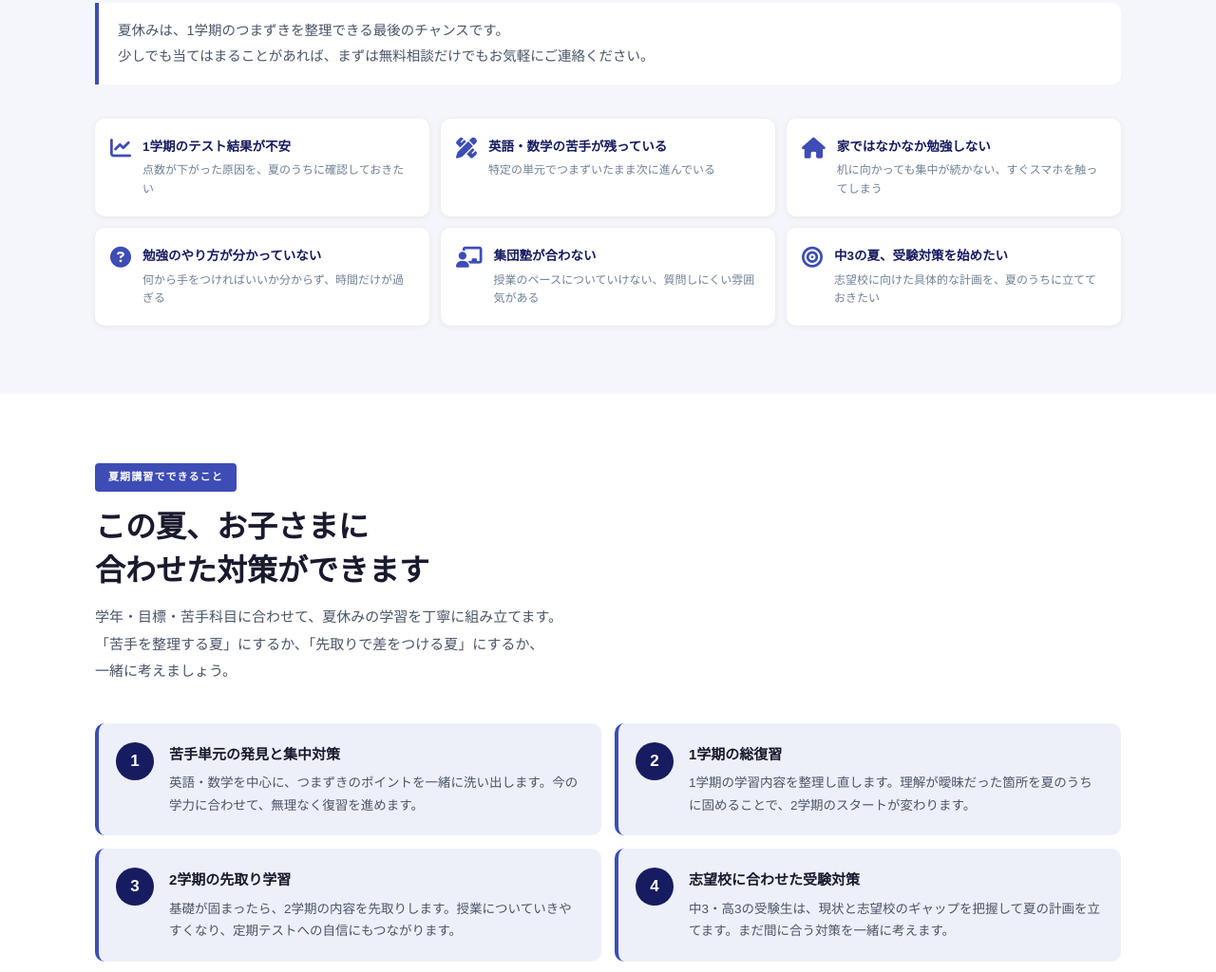
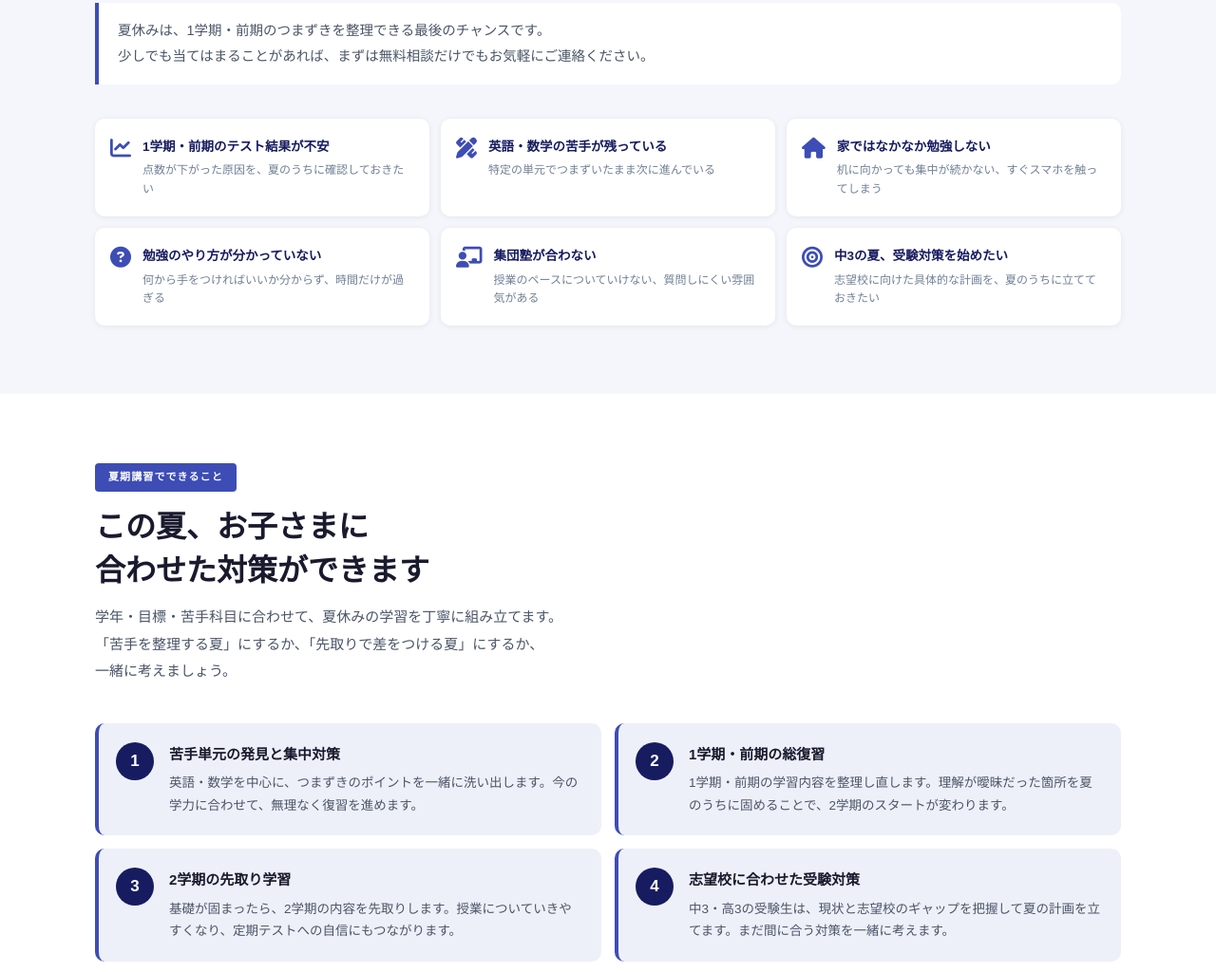
Before and after one commit to lightsign-junos/minato-summer, a plain HTML site: page index.html in a window 1280 px wide. Shown: the part 974-1998 px from the top of the page at 95% size. Drawn offline with Linux system fonts and the light colour scheme.

Commit message:
Replace all '1学期' with '1学期・前期'

```diff
--- a/index.html
+++ b/index.html
@@ -5,7 +5,7 @@
   <meta name="viewport" content="width=device-width, initial-scale=1.0">
   <title>2026年夏期講習受付中｜みなと個別指導塾（方南町・中河原）</title>
   <link rel="stylesheet" href="https://cdnjs.cloudflare.com/ajax/libs/font-awesome/6.5.2/css/all.min.css" crossorigin="anonymous">
-  <meta name="description" content="1学期のつまずき、夏のうちに取り戻す。方南町・中河原のみなと個別指導塾。2026年夏期講習受付中。小学生・中学生・高校生対象。無料相談・無料体験実施中。">
+  <meta name="description" content="1学期・前期のつまずき、夏のうちに取り戻す。方南町・中河原のみなと個別指導塾。2026年夏期講習受付中。小学生・中学生・高校生対象。無料相談・無料体験実施中。">
   <style>
     /* ===== RESET ===== */
     *, *::before, *::after { margin: 0; padding: 0; box-sizing: border-box; }
@@ -722,14 +722,14 @@
     <span class="tag">保護者の方へ</span>
     <h2 class="sec-title">こんなお悩み、<br>ありませんか？</h2>
     <div class="pain-intro">
-      夏休みは、1学期のつまずきを整理できる最後のチャンスです。<br>
+      夏休みは、1学期・前期のつまずきを整理できる最後のチャンスです。<br>
       少しでも当てはまることがあれば、まずは無料相談だけでもお気軽にご連絡ください。
     </div>
     <div class="pain-grid">
       <div class="pain-card">
         <div class="pain-icon"><i class="fa-solid fa-chart-line"></i></div>
         <div>
-          <h3>1学期のテスト結果が不安</h3>
+          <h3>1学期・前期のテスト結果が不安</h3>
           <p>点数が下がった原因を、夏のうちに確認しておきたい</p>
         </div>
       </div>
@@ -796,8 +796,8 @@
       <div class="benefit-card">
         <div class="benefit-num">2</div>
         <div>
-          <h3>1学期の総復習</h3>
-          <p>1学期の学習内容を整理し直します。理解が曖昧だった箇所を夏のうちに固めることで、2学期のスタートが変わります。</p>
+          <h3>1学期・前期の総復習</h3>
+          <p>1学期・前期の学習内容を整理し直します。理解が曖昧だった箇所を夏のうちに固めることで、2学期のスタートが変わります。</p>
         </div>
       </div>
       <div class="benefit-card">
```
